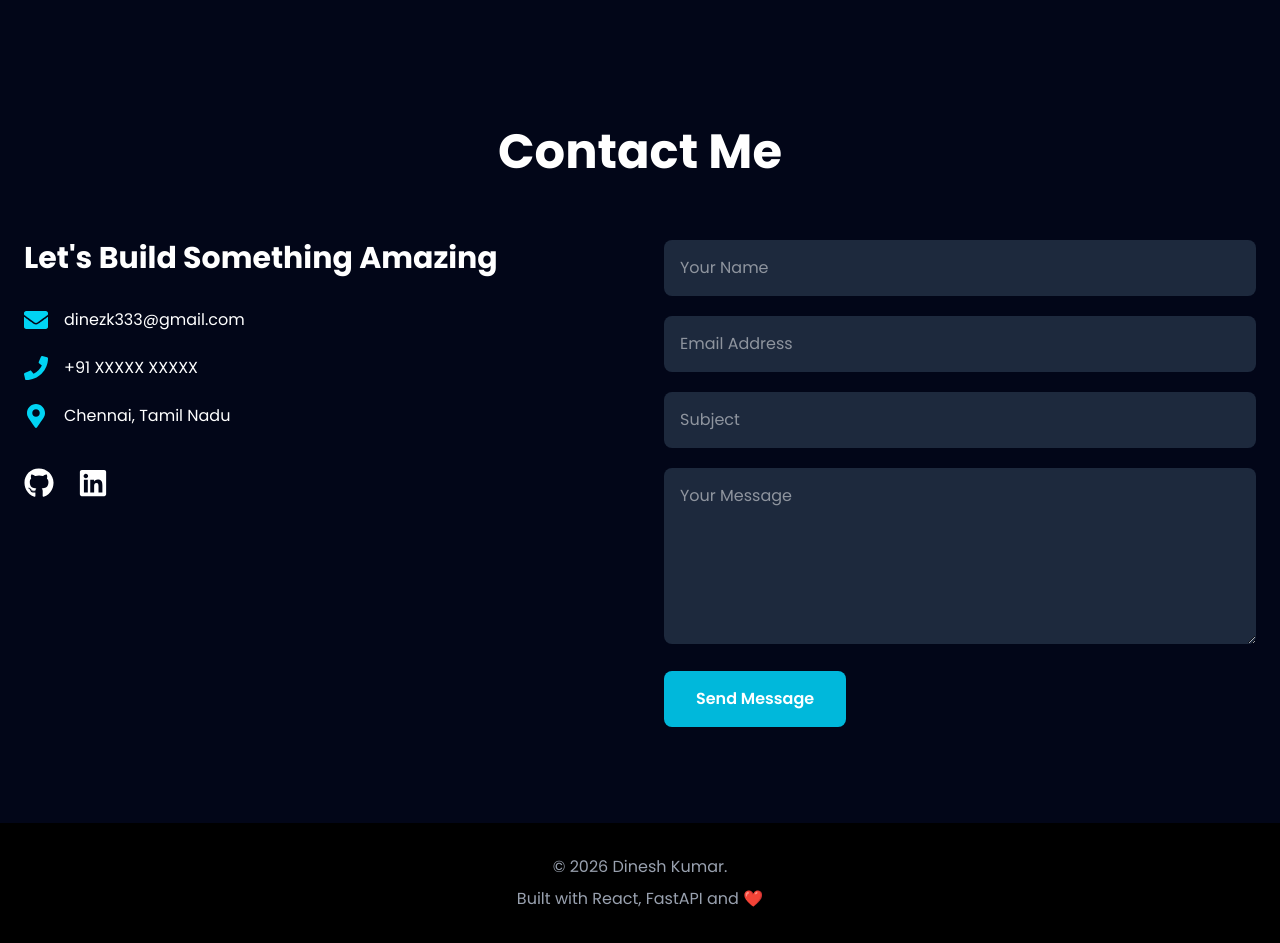
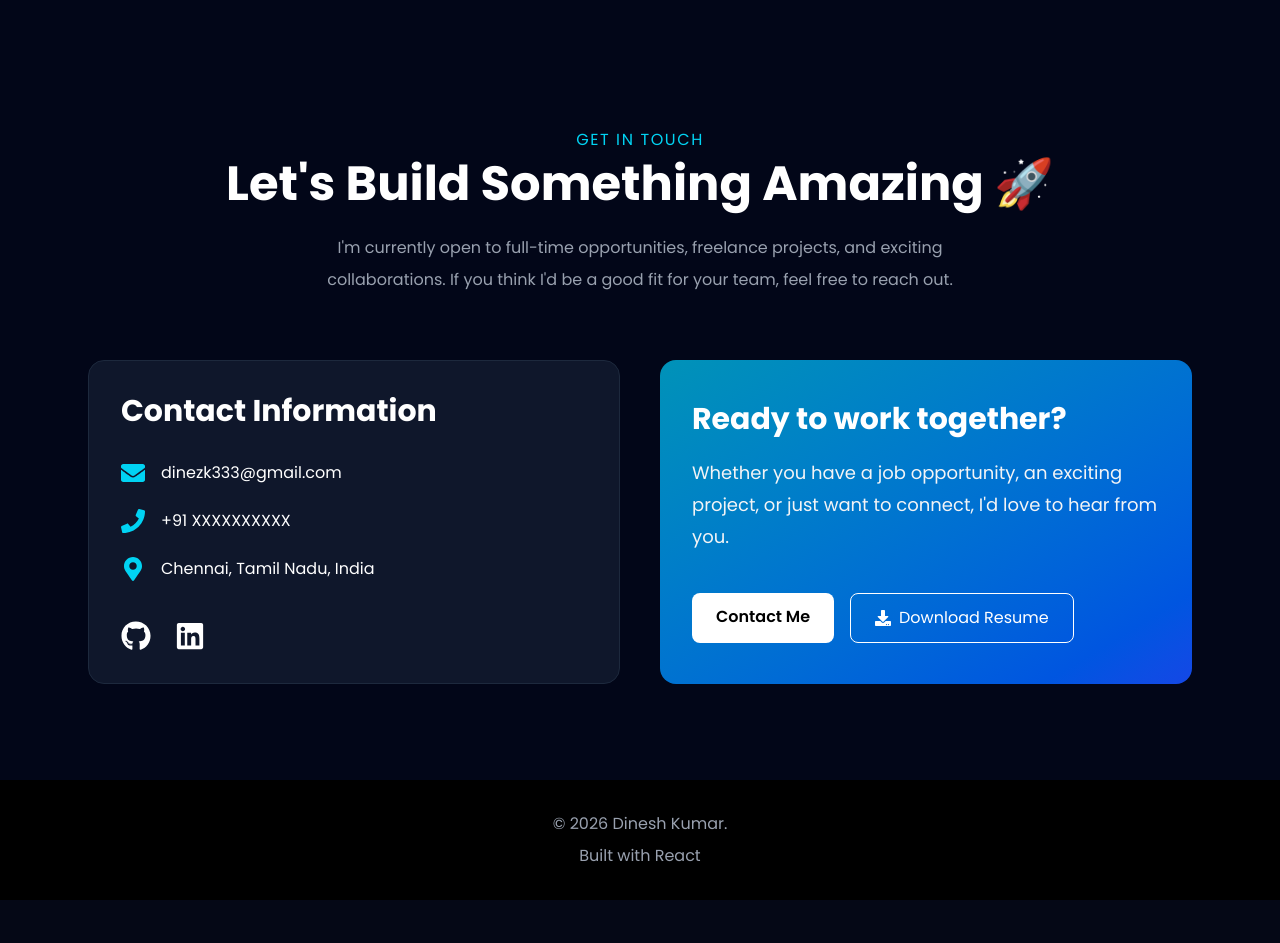
Before and after one commit to Dinez33/dinesh-kumar-portfolio, a React app in the folder frontend/: page / in a window 1280 px wide. Shown: the part 5860-6803 px from the top of the page. After the commit the page ends 6760 px from the top, so only its background shows below. Built offline with nearby package versions, Linux system fonts and the light colour scheme; the HTML template or start-up script is replaced by a standard one.

Commit message:
contact page is updated

```diff
--- a/frontend/src/components/Contact/Contact.jsx
+++ b/frontend/src/components/Contact/Contact.jsx
@@ -1,4 +1,3 @@
-import { useState } from "react";
 import { motion } from "framer-motion";
 import {
   FaEnvelope,
@@ -6,90 +5,94 @@ import {
   FaLinkedin,
   FaPhone,
   FaMapMarkerAlt,
+  FaDownload,
 } from "react-icons/fa";
-import toast from "react-hot-toast";
 
 export default function Contact() {
-  const [form, setForm] = useState({
-    name: "",
-    email: "",
-    subject: "",
-    message: "",
-  });
-
-  const handleChange = (e) => {
-    setForm({
-      ...form,
-      [e.target.name]: e.target.value,
-    });
-  };
-
-  const handleSubmit = (e) => {
-    e.preventDefault();
-
-    toast.success("Frontend completed! Backend will be connected next.");
-
-    console.log(form);
-  };
-
   return (
     <section
       id="contact"
       className="py-24 bg-slate-950 text-white"
     >
-      <div className="max-w-7xl mx-auto px-6">
+      <div className="max-w-6xl mx-auto px-6">
 
-        <h2 className="text-5xl font-bold text-center mb-16">
-          Contact Me
-        </h2>
+        <motion.div
+          initial={{ opacity: 0, y: 40 }}
+          whileInView={{ opacity: 1, y: 0 }}
+          transition={{ duration: 0.6 }}
+          className="text-center"
+        >
+          <p className="text-cyan-400 uppercase tracking-widest">
+            Get In Touch
+          </p>
 
-        <div className="grid md:grid-cols-2 gap-12">
+          <h2 className="text-5xl font-bold mt-2">
+            Let's Build Something Amazing 🚀
+          </h2>
 
-          {/* Left */}
+          <p className="mt-6 text-gray-400 max-w-2xl mx-auto leading-8">
+            I'm currently open to full-time opportunities, freelance projects,
+            and exciting collaborations. If you think I'd be a good fit for
+            your team, feel free to reach out.
+          </p>
+        </motion.div>
+
+        <div className="mt-16 grid md:grid-cols-2 gap-10">
+
+          {/* Contact Information */}
 
           <motion.div
             initial={{ opacity: 0, x: -40 }}
             whileInView={{ opacity: 1, x: 0 }}
+            transition={{ duration: 0.7 }}
+            className="bg-slate-900 rounded-2xl p-8 border border-slate-800"
           >
+
             <h3 className="text-3xl font-bold mb-8">
-              Let's Build Something Amazing
+              Contact Information
             </h3>
 
             <div className="space-y-6">
 
-              <div className="flex gap-4 items-center">
-                <FaEnvelope
-                  className="text-cyan-400"
-                  size={24}
-                />
-                <span>dinezk333@gmail.com</span>
+              <div className="flex items-center gap-4">
+                <FaEnvelope className="text-cyan-400 text-2xl" />
+                <a
+                  href="mailto:dinezk333@gmail.com"
+                  className="hover:text-cyan-400 transition"
+                >
+                  dinezk333@gmail.com
+                </a>
               </div>
 
-              <div className="flex gap-4 items-center">
-                <FaPhone
-                  className="text-cyan-400"
-                  size={24}
-                />
-                <span>+91 XXXXX XXXXX</span>
+              <div className="flex items-center gap-4">
+                <FaPhone className="text-cyan-400 text-2xl" />
+                <span>+91 XXXXXXXXXX</span>
               </div>
 
-              <div className="flex gap-4 items-center">
-                <FaMapMarkerAlt
-                  className="text-cyan-400"
-                  size={24}
-                />
-                <span>Chennai, Tamil Nadu</span>
+              <div className="flex items-center gap-4">
+                <FaMapMarkerAlt className="text-cyan-400 text-2xl" />
+                <span>Chennai, Tamil Nadu, India</span>
               </div>
 
             </div>
 
             <div className="flex gap-6 mt-10 text-3xl">
 
-              <a href="https://github.com/YOUR_USERNAME">
+              <a
+                href="https://github.com/YOUR_GITHUB_USERNAME"
+                target="_blank"
+                rel="noopener noreferrer"
+                className="hover:text-cyan-400 transition"
+              >
                 <FaGithub />
               </a>
 
-              <a href="https://linkedin.com/in/YOUR_PROFILE">
+              <a
+                href="https://linkedin.com/in/YOUR_LINKEDIN_USERNAME"
+                target="_blank"
+                rel="noopener noreferrer"
+                className="hover:text-cyan-400 transition"
+              >
                 <FaLinkedin />
               </a>
 
@@ -97,54 +100,45 @@ export default function Contact() {
 
           </motion.div>
 
-          {/* Right */}
+          {/* CTA Card */}
 
-          <motion.form
+          <motion.div
             initial={{ opacity: 0, x: 40 }}
             whileInView={{ opacity: 1, x: 0 }}
-            onSubmit={handleSubmit}
-            className="space-y-5"
+            transition={{ duration: 0.7 }}
+            className="bg-gradient-to-br from-cyan-600 to-blue-700 rounded-2xl p-8 flex flex-col justify-center"
           >
 
-            <input
-              type="text"
-              name="name"
-              placeholder="Your Name"
-              onChange={handleChange}
-              className="w-full p-4 rounded-lg bg-slate-800"
-            />
+            <h3 className="text-3xl font-bold mb-5">
+              Ready to work together?
+            </h3>
 
-            <input
-              type="email"
-              name="email"
-              placeholder="Email Address"
-              onChange={handleChange}
-              className="w-full p-4 rounded-lg bg-slate-800"
-            />
+            <p className="text-lg leading-8 text-gray-100">
+              Whether you have a job opportunity, an exciting project, or just
+              want to connect, I'd love to hear from you.
+            </p>
 
-            <input
-              type="text"
-              name="subject"
-              placeholder="Subject"
-              onChange={handleChange}
-              className="w-full p-4 rounded-lg bg-slate-800"
-            />
+            <div className="flex flex-wrap gap-4 mt-10">
 
-            <textarea
-              rows="6"
-              name="message"
-              placeholder="Your Message"
-              onChange={handleChange}
-              className="w-full p-4 rounded-lg bg-slate-800"
-            />
+              <a
+                href="mailto:dinezk333@gmail.com?subject=Job Opportunity&body=Hi Dinesh,"
+                className="bg-white text-black px-6 py-3 rounded-lg font-semibold hover:bg-gray-200 transition"
+              >
+                Contact Me
+              </a>
 
-            <button
-              className="bg-cyan-500 hover:bg-cyan-600 px-8 py-4 rounded-lg font-semibold"
-            >
-              Send Message
-            </button>
+              <a
+                href="/resume.pdf"
+                download
+                className="border border-white px-6 py-3 rounded-lg flex items-center gap-2 hover:bg-white hover:text-black transition"
+              >
+                <FaDownload />
+                Download Resume
+              </a>
 
-          </motion.form>
+            </div>
+
+          </motion.div>
 
         </div>
 
--- a/frontend/src/components/Footer/Footer.jsx
+++ b/frontend/src/components/Footer/Footer.jsx
@@ -6,7 +6,7 @@ export default function Footer() {
       </p>
 
       <p className="mt-2">
-        Built with React, FastAPI and ❤️
+        Built with React
       </p>
     </footer>
   );
```
